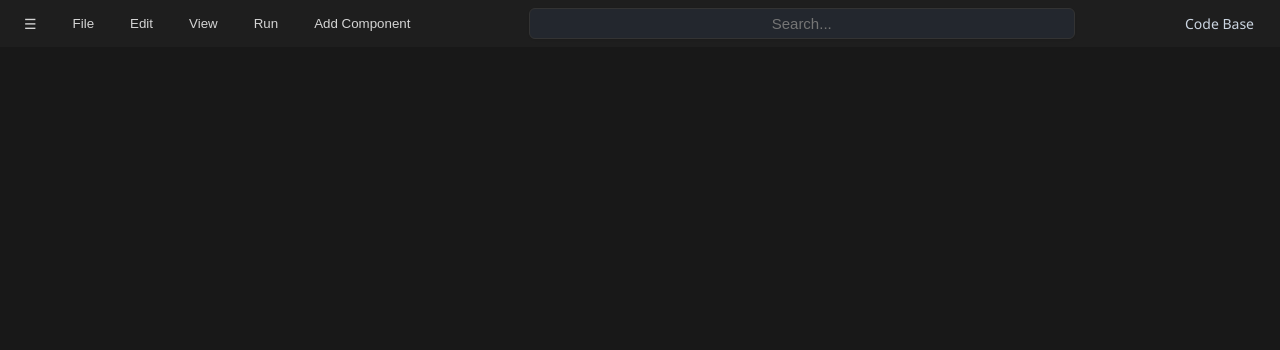
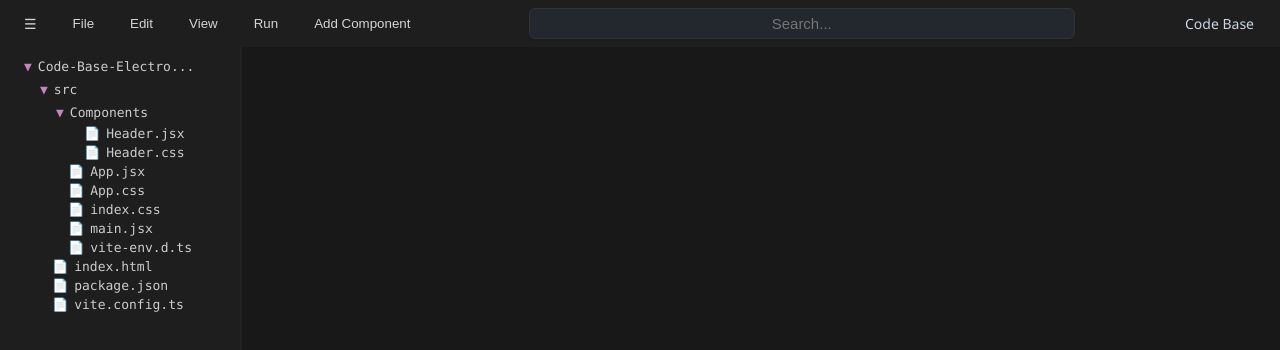
Before and after one commit to Kiruthick-07/Code-Base-Electron-App, a React (Vite) app in the folder Code Editor/: page / in a window 1280 px wide. Shown: the top 350 px of the page. Built offline with nearby package versions, Linux system fonts and the light colour scheme.

Commit message:
Feat : File Explorer added

```diff
--- a/Code Editor/src/App.jsx
+++ b/Code Editor/src/App.jsx
@@ -1,7 +1,6 @@
 import { useState } from 'react'
-import reactLogo from './assets/react.svg'
 import Header from './Components/Header'
-
+import Sidenav from './Components/Sidenav'
 import './App.css'
 
 function App() {
@@ -9,7 +8,7 @@ function App() {
   return (
     <>
       <Header />
-
+      <Sidenav />
     </>
   )
 }
--- /dev/null
+++ b/Code Editor/src/Components/Sidenav.css
@@ -0,0 +1,81 @@
+.vscode-sidenav {
+  width: 240px;
+  background: #1e1e1e;
+  color: #cccccc;
+  font-family: 'JetBrains Mono', Menlo, monospace;
+  font-size: 13px;
+  height: 100vh;
+  padding: 10px 0 10px 0;
+  border-right: 1px solid #222;
+  display: flex;
+  flex-direction: column;
+  box-shadow: 1px 0 0 0 #222;
+  overflow-y: auto;
+  position: fixed;
+  left: 0;
+  top: 45px;
+  z-index: 1000;
+}
+
+.vscode-sidenav::-webkit-scrollbar {
+  width: 8px;
+  background: #23272e;
+
+}
+.vscode-sidenav::-webkit-scrollbar-thumb {
+  background: #23272e;
+  border-radius: 4px;
+}
+
+.vscode-section-title {
+  color: #858585;
+  font-size: 11px;
+  padding: 8px 24px 4px 24px;
+  font-weight: bold;
+  letter-spacing: 1px;
+  user-select: none;
+}
+
+.vscode-folder {
+  cursor: pointer;
+  margin: 0 0 0 16px;
+  padding: 4px 0 4px 8px;
+  border-radius: 4px;
+  display: flex;
+  align-items: center;
+  transition: background 0.15s;
+  user-select: none;
+}
+.vscode-folder:hover {
+  background: #23272e;
+}
+
+.vscode-file {
+  padding: 2px 0 2px 36px;
+  margin: 0;
+  color: #cccccc;
+  border-radius: 4px;
+  display: flex;
+  align-items: center;
+  transition: background 0.15s;
+  cursor: pointer;
+  user-select: none;
+}
+.vscode-file:hover {
+  background: #23272e;
+  color: #fff;
+}
+
+.vscode-indent {
+  margin-left: 16px;
+}
+
+.vscode-folder-icon {
+  margin-right: 6px;
+  color: #c586c0;
+}
+
+.vscode-file-icon {
+  margin-right: 6px;
+  color: #4ec9b0;
+}
--- /dev/null
+++ b/Code Editor/src/Components/Sidenav.jsx
@@ -0,0 +1,52 @@
+import React, { useState } from 'react'
+import './Sidenav.css'
+
+const Sidenav = () => {
+  const [expanded, setExpanded] = useState({
+    root: true,
+    src: true,
+    components: true,
+  });
+
+  const toggle = (section) => {
+    setExpanded((prev) => ({ ...prev, [section]: !prev[section] }));
+  };
+
+  return (
+    <div className="vscode-sidenav">
+      <div className="vscode-folder" onClick={() => toggle('root')}>
+        <span className="vscode-folder-icon">{expanded.root ? '▼' : '▶'}</span> Code-Base-Electro...
+      </div>
+      {expanded.root && (
+        <div className="vscode-indent">
+          <div className="vscode-folder" onClick={() => toggle('src')}>
+            <span className="vscode-folder-icon">{expanded.src ? '▼' : '▶'}</span> src
+          </div>
+          {expanded.src && (
+            <div className="vscode-indent">
+              <div className="vscode-folder" onClick={() => toggle('components')}>
+                <span className="vscode-folder-icon">{expanded.components ? '▼' : '▶'}</span> Components
+              </div>
+              {expanded.components && (
+                <div className="vscode-indent">
+                  <div className="vscode-file"><span className="vscode-file-icon">📄</span>Header.jsx</div>
+                  <div className="vscode-file"><span className="vscode-file-icon">📄</span>Header.css</div>
+                </div>
+              )}
+              <div className="vscode-file"><span className="vscode-file-icon">📄</span>App.jsx</div>
+              <div className="vscode-file"><span className="vscode-file-icon">📄</span>App.css</div>
+              <div className="vscode-file"><span className="vscode-file-icon">📄</span>index.css</div>
+              <div className="vscode-file"><span className="vscode-file-icon">📄</span>main.jsx</div>
+              <div className="vscode-file"><span className="vscode-file-icon">📄</span>vite-env.d.ts</div>
+            </div>
+          )}
+          <div className="vscode-file"><span className="vscode-file-icon">📄</span>index.html</div>
+          <div className="vscode-file"><span className="vscode-file-icon">📄</span>package.json</div>
+          <div className="vscode-file"><span className="vscode-file-icon">📄</span>vite.config.ts</div>
+        </div>
+      )}
+    </div>
+  );
+}
+
+export default Sidenav
```
